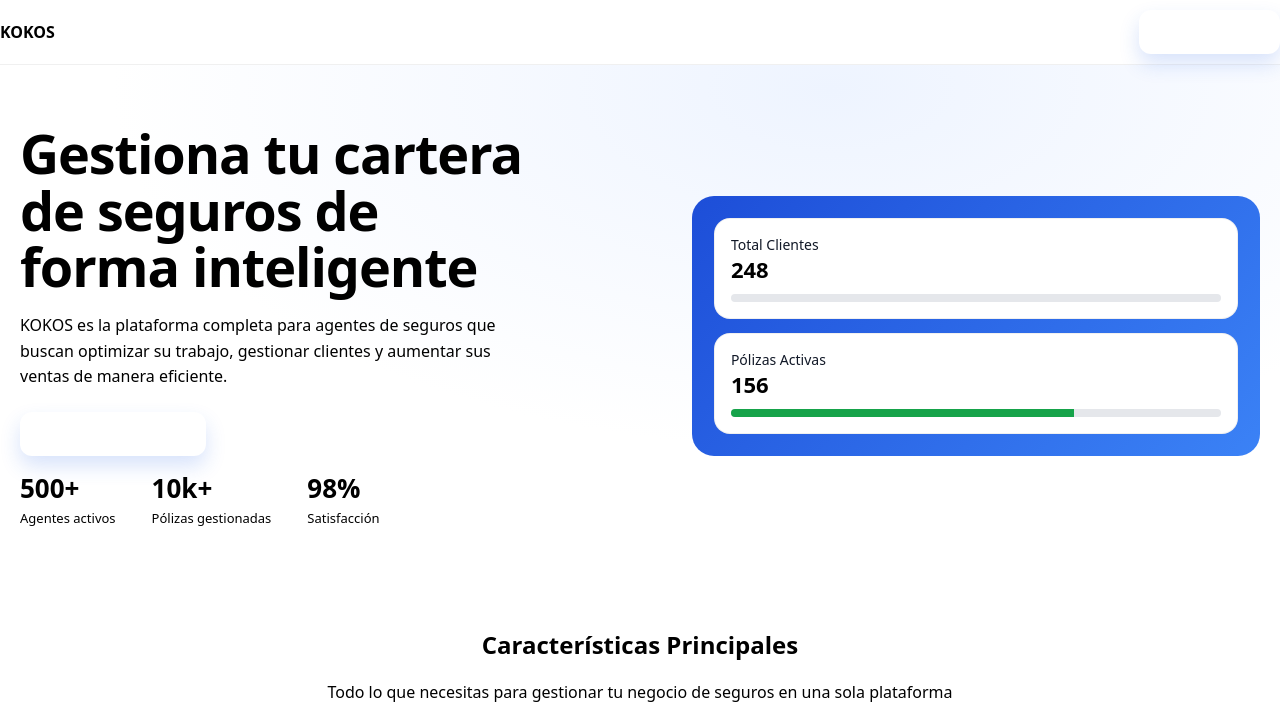
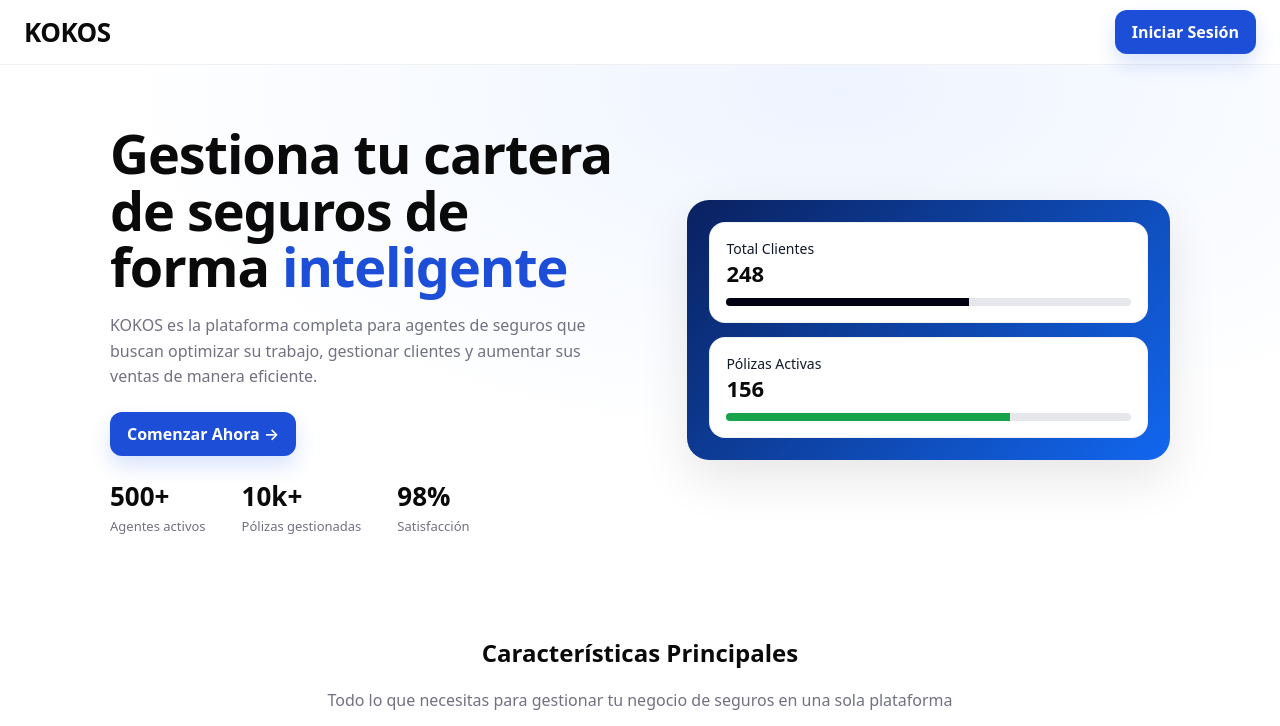
Before and after one commit to Jairo292/KOKOS_COMPANY, a plain HTML site: page frontEnd/html/index.html in a window 1280 px wide. Shown: the top 726 px of the page. Drawn offline with Linux system fonts and the light colour scheme.

Commit message:
arreglo de colores
mejor Nav y colores mas fieles a la propuesta

```diff
--- a/frontEnd/css/estilo.css
+++ b/frontEnd/css/estilo.css
@@ -22,6 +22,19 @@
   --color-input-bg: #f3f3f5;
 
   --radius-md: 10px;
+   --bg: var(--color-bg);
+  --text: var(--color-text);
+  --primary: var(--color-primary);
+  --muted: var(--color-muted-text);
+
+  --primary-2: #0e2668;
+  --primary-20: #1d4ed8;
+  --border: var(--color-border);
+  --container: 1100px;
+
+  --radius: 18px;
+  --shadow: 0 18px 50px rgba(0,0,0,.10);
+  --shadow-soft: 0 10px 30px rgba(0,0,0,.08);
 
   --font-size-base: 16px;
   --font-weight-normal: 400;
@@ -55,12 +68,21 @@
   display:flex;
   align-items:center;
   justify-content:space-between;
+    padding: 0 24px;
 }
+
 .company{
   display:flex;
   align-items:center;
   gap:10px;
   font-weight: 800;
+  margin-right: 20px;
+}
+
+.company-name{
+  font-size: 26px;
+  font-weight: 800;
+  letter-spacing: -0.02em;
 }
 
 .btn{
@@ -74,7 +96,7 @@
   border: 1px solid transparent;
 }
 .btn-primary{
-  background: var(--primary);
+  background: var(--primary-20);
   color:#fff;
   box-shadow: 0 10px 20px rgba(37,99,235,.18);
 }
@@ -102,14 +124,14 @@
   margin: 0 0 18px;
   letter-spacing: -0.02em;
 }
-.accent{ color: var(--primary); }
+.accent{ color: var(--primary-20); }
 .parrafo-header{
   color: var(--muted);
   max-width: 52ch;
   line-height: 1.6;
   margin: 0 0 22px;
 }
-.header-actions{
+.header2actions{
   display:flex;
   gap:14px;
   margin-bottom: 22px;
@@ -131,7 +153,7 @@
 }
 
 .panel-card{
-  background: linear-gradient(135deg, #1d4ed8, #3b82f6);
+  background: linear-gradient(135deg, #0a215f, #1267f0);
   border-radius: 22px;
   padding: 22px;
   box-shadow: var(--shadow);
```
